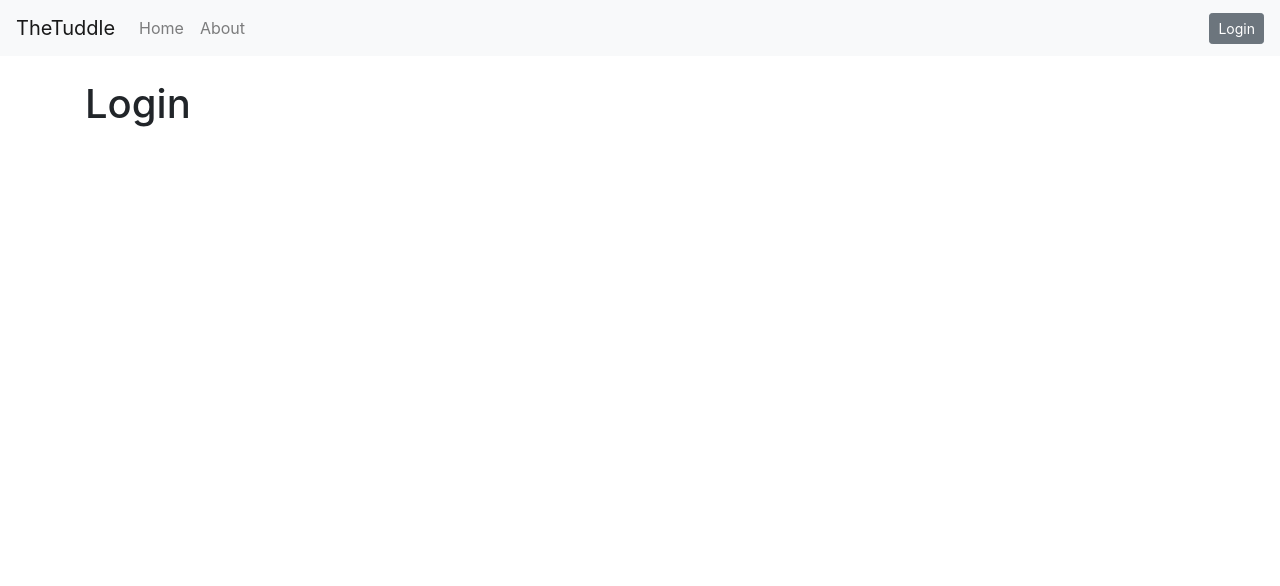
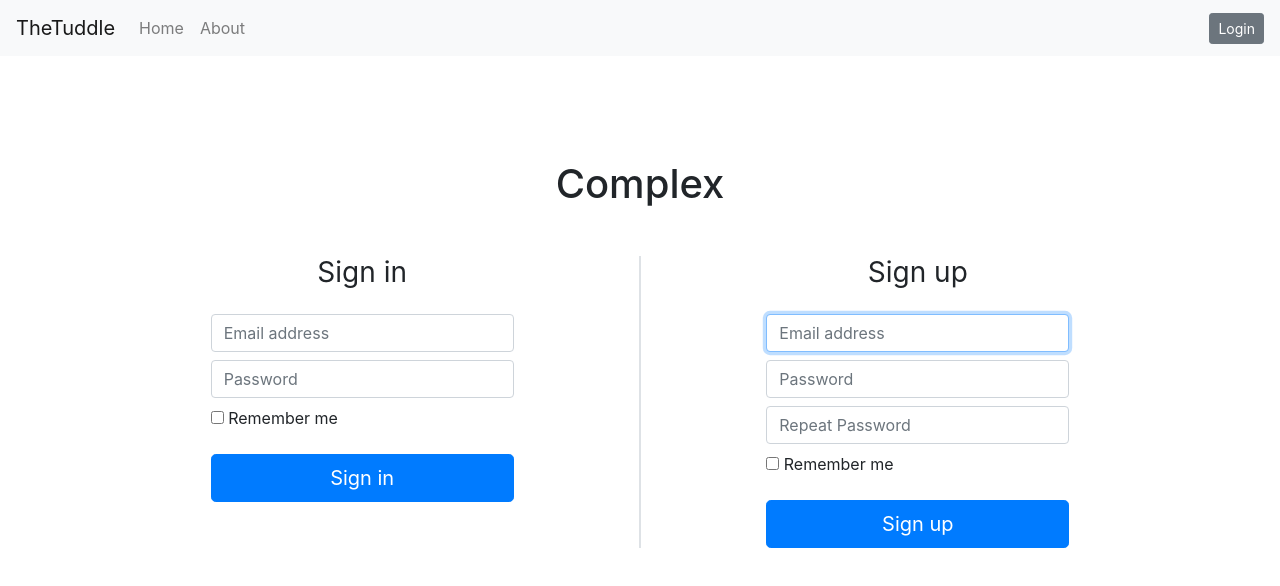
Before and after one commit to weidali/react-app, a React (Create React App) app: page /login in a window 1280 px wide. Shown: the top 586 px of the page. Built offline with nearby package versions, Linux system fonts and the light colour scheme; no server answers.

Commit message:
- installed redux, react-redux, created store with actions and reducers

```diff
--- a/package.json
+++ b/package.json
@@ -11,8 +11,10 @@
     "prop-types": "^15.7.2",
     "react": "^17.0.1",
     "react-dom": "^17.0.1",
+    "react-redux": "^7.2.2",
     "react-router-dom": "^5.2.0",
     "react-scripts": "4.0.1",
+    "redux": "^4.0.5",
     "web-vitals": "^0.2.4"
   },
   "scripts": {
--- a/src/App.js
+++ b/src/App.js
@@ -10,7 +10,13 @@ import Context from './context';
 import {
 	BrowserRouter,
 	Route,
-	Switch } from "react-router-dom";
+	Switch
+} from "react-router-dom";
+import { createStore } from 'redux';
+import { Provider } from 'react-redux';
+import rootReducer from './store/reducers';
+
+const store = createStore(rootReducer);
 
 
 class App extends React.Component {
@@ -66,6 +72,7 @@ class App extends React.Component {
 
 	render() {
 		return (
+			<Provider store={store} >
 				<BrowserRouter>
 					<Context.Provider value={{ removeTodo: this.removeTodo }}>
 						<NavBar />
@@ -90,10 +97,8 @@ class App extends React.Component {
 
 						</div>
 					</Context.Provider>
-
 				</BrowserRouter>
-
-
+			</Provider>
 		);
 	}
 }
--- a/src/components/Auth/Auth.js
+++ b/src/components/Auth/Auth.js
@@ -4,7 +4,30 @@ export default class Auth extends React.Component {
 
 	render() {
 		return (
-			<h1>Auth</h1>>
+			<form className="form-signin">
+				<div className="text-center mb-4">
+					<h1 className="h3 mb-3 font-weight-normal">Sign in</h1>
+				</div>
+				<div className="mb-2 form-label-group">
+					<input
+						type="email"
+						id="inputEmail"
+						className="form-control"
+						placeholder="Email address"
+						required
+						autoFocus
+					/>
+				</div>
+				<div className="mb-2 form-label-group">
+					<input type="password" id="inputPassword" className="form-control" placeholder="Password" required />
+				</div>
+				<div className="checkbox mb-3">
+					<label>
+						<input type="checkbox" value="remember-me" /> Remember me
+					</label>
+				</div>
+				<button className="btn btn-lg btn-primary btn-block" type="submit">Sign in</button>
+			</form>
 		);
 	}
 }
--- a/src/components/Auth/Login.js
+++ b/src/components/Auth/Login.js
@@ -1,10 +1,27 @@
 import React from 'react';
+import Auth from './Auth'
+import Registration from './Registration'
 
 export default class Login extends React.Component {
 
 	render() {
 		return (
-			<h1>Login</h1>
+			<div className="wrapper">
+				<h1 className="text-center mb-5">Complex</h1>
+				<div className="forms">
+					<div className="row mx-auto">
+						<div className="col-md-4 mx-auto">
+							<Auth />
+						</div>
+						<div className="col-md-0 border mx-auto">
+
+						</div>
+						<div className="col-md-4 mx-auto">
+							<Registration />
+						</div>
+					</div>
+				</div>
+			</div>
 		);
 	}
 }
--- a/src/components/Auth/Registration.js
+++ b/src/components/Auth/Registration.js
@@ -4,7 +4,33 @@ export default class Registration extends React.Component {
 
 	render() {
 		return (
-			<h1>Registration</h1>>
+			<form className="form-signin">
+				<div className="text-center mb-4">
+					<h1 className="h3 mb-3 font-weight-normal">Sign up</h1>
+				</div>
+				<div className="mb-2 form-label-group">
+					<input
+						type="email"
+						id="inputEmail"
+						className="form-control"
+						placeholder="Email address"
+						required
+						autoFocus
+					/>
+				</div>
+				<div className="mb-2 form-label-group">
+					<input type="password" id="inputPassword" className="form-control" placeholder="Password" required />
+				</div>
+				<div className="mb-2 form-label-group">
+					<input type="password" id="inputPassword" className="form-control" placeholder="Repeat Password" required />
+				</div>
+				<div className="checkbox mb-3">
+					<label>
+						<input type="checkbox" value="remember-me"/> Remember me
+					</label>
+				</div>
+				<button className="btn btn-lg btn-primary btn-block" type="submit">Sign up</button>
+			</form>
 		);
 	}
 }
--- /dev/null
+++ b/src/store/auth/actions.js
@@ -0,0 +1,12 @@
+export const AUTH_CHANGE_EMAIL_TEXT = 'AUTH_CHANGE_EMAIL_TEXT';
+export const AUTH_CHANGE_PASSWORD_TEXT = 'AUTH_CHANGE_PASSWORD_TEXT';
+
+export const setEmailText = email => ({
+	type: AUTH_CHANGE_EMAIL_TEXT,
+	payload: email,
+});
+
+export const setPasswordText = password => ({
+	type: AUTH_CHANGE_PASSWORD_TEXT,
+	payload: password,
+});
--- /dev/null
+++ b/src/store/auth/reducers.js
@@ -0,0 +1,24 @@
+import { AUTH_CHANGE_EMAIL_TEXT, AUTH_CHANGE_PASSWORD_TEXT } from './actions';
+
+const defaultState = {
+	email: '',
+	password: '',
+};
+
+export const authReducer = (state = defaultState, action) => {
+	switch (action.type) {
+		case AUTH_CHANGE_EMAIL_TEXT:
+			return {
+				...state,
+				email: action.payload
+			};
+
+		case AUTH_CHANGE_PASSWORD_TEXT:
+			return {
+				...state,
+				password: action.payload
+			};
+	}
+
+	return state;
+};
--- /dev/null
+++ b/src/store/reducers.js
@@ -0,0 +1,8 @@
+import { combineReducers } from 'redux';
+import { authReducer } from './auth/reducers';
+import { registrationReducer } from './registration/reducers';
+
+export default combineReducers({
+	auth: authReducer,
+	registration: registrationReducer,
+});
--- /dev/null
+++ b/src/store/registration/actions.js
@@ -0,0 +1,18 @@
+export const REGISTRATION_CHANGE_EMAIL_TEXT = 'REGISTRATION_CHANGE_EMAIL_TEXT';
+export const REGISTRATION_CHANGE_PASSWORD_TEXT = 'REGISTRATION_CHANGE_PASSWORD_TEXT';
+export const REGISTRATION_CHANGE_REPEAT_PASSWORD_TEXT = 'REGISTRATION_CHANGE_REPEAT_PASSWORD_TEXT';
+
+export const setEmailText = email => ({
+	type: REGISTRATION_CHANGE_EMAIL_TEXT,
+	payload: email,
+});
+
+export const setPasswordText = password => ({
+	type: REGISTRATION_CHANGE_PASSWORD_TEXT,
+	payload: password,
+});
+
+export const setRepeatPasswordText = password => ({
+	type: REGISTRATION_CHANGE_REPEAT_PASSWORD_TEXT,
+	payload: password,
+});
--- /dev/null
+++ b/src/store/registration/reducers.js
@@ -0,0 +1,35 @@
+import {
+	REGISTRATION_CHANGE_EMAIL_TEXT,
+	REGISTRATION_CHANGE_PASSWORD_TEXT,
+	REGISTRATION_CHANGE_REPEAT_PASSWORD_TEXT,
+} from './actions';
+
+const defaultState = {
+	email: '',
+	password: '',
+	repeatPassword: '',
+};
+
+export const registrationReducer = (state = defaultState, action) => {
+	switch (action.type) {
+		case REGISTRATION_CHANGE_EMAIL_TEXT:
+			return {
+				...state,
+				email: action.payload
+			};
+
+		case REGISTRATION_CHANGE_PASSWORD_TEXT:
+			return {
+				...state,
+				email: action.payload
+			};
+
+		case REGISTRATION_CHANGE_REPEAT_PASSWORD_TEXT:
+			return {
+				...state,
+				email: action.payload
+			};
+	}
+
+	return state;
+};
```
Also changed, not shown: src/store/actions.js (added), 1 other file (tests, documents, lock files or other folders). Lines whose indentation alone changed are shown as unchanged.
